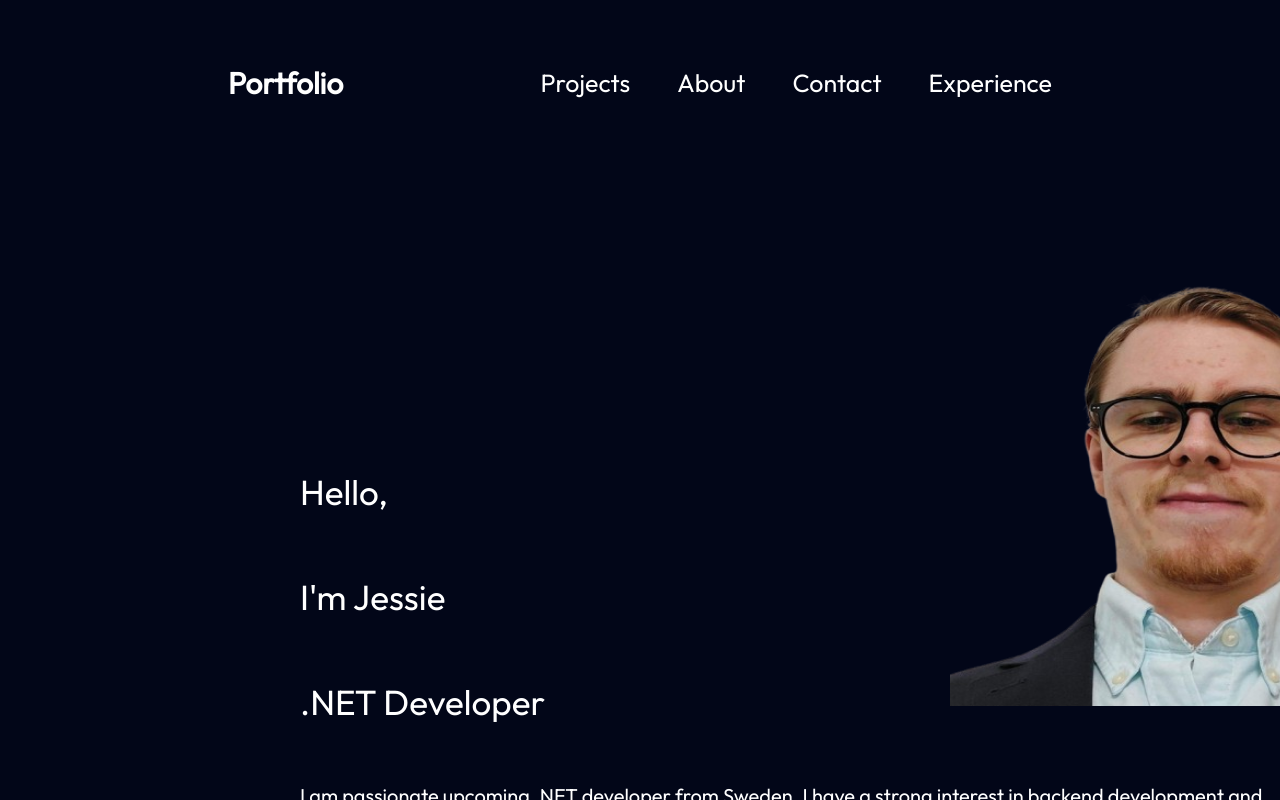
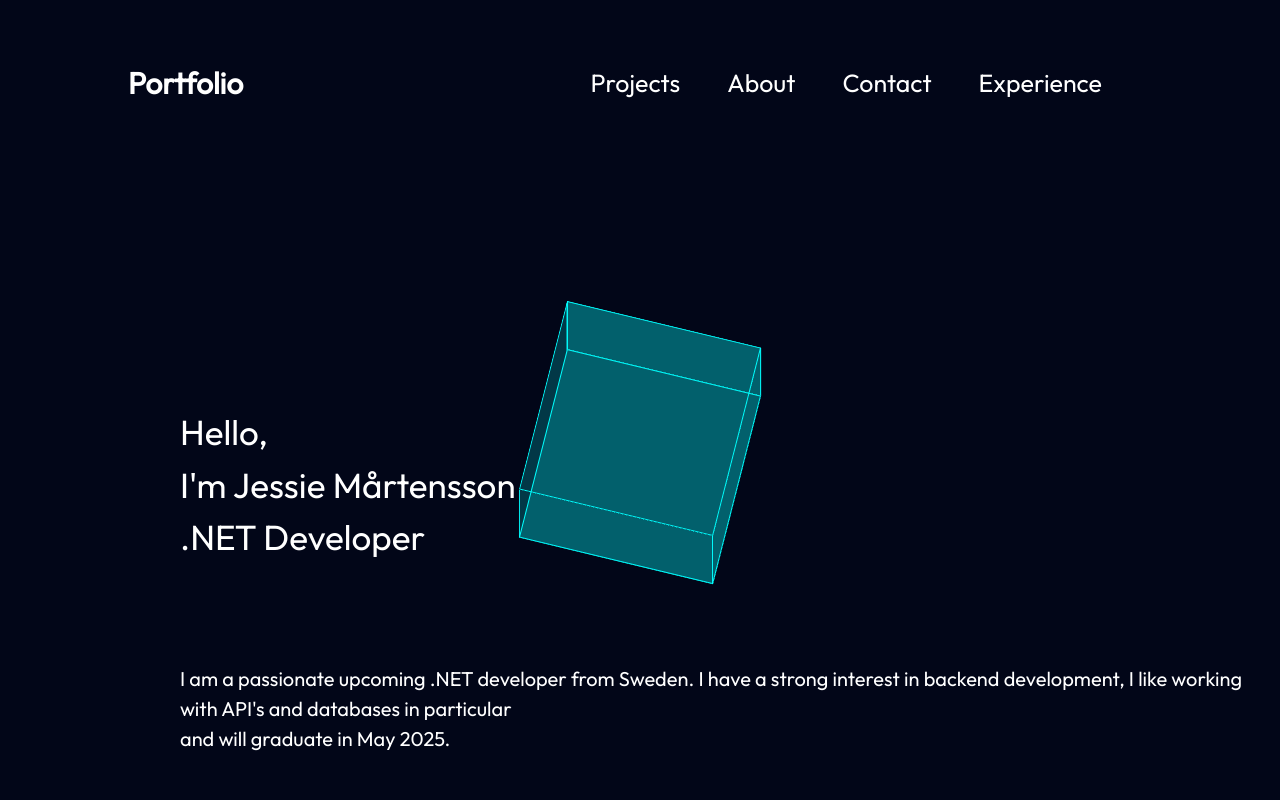
Before and after one commit to zeleron7/React-portfolio, a React (Vite) app: page / in a window 1280 px wide. Built offline with nearby package versions, Linux system fonts and the light colour scheme.

Commit message:
cube animation, about section

```diff
--- a/package.json
+++ b/package.json
@@ -13,6 +13,7 @@
     "@fontsource/outfit": "^5.2.5",
     "@fontsource/roboto": "^5.2.5",
     "@tailwindcss/vite": "^4.1.4",
+    "motion": "^12.7.4",
     "react": "^19.0.0",
     "react-dom": "^19.0.0",
     "react-router-dom": "^7.5.0",
--- a/src/App.jsx
+++ b/src/App.jsx
@@ -2,6 +2,7 @@ import styles from './App.module.css'
 import { Intro } from './components/Intro/Intro'
 import { Navbar } from './components/navbar/Navbar'
 import { About } from './components/About/About'
+import { UseAnimationFrame } from './components/Cube/Cube' // adjust path if needed
 
 import { BrowserRouter as Router, Routes, Route } from 'react-router-dom';
 
@@ -10,10 +11,12 @@ function App() {
     return <div className={styles.App}>
         <Router>
         <Navbar />
+        <UseAnimationFrame />
         <Routes>
           <Route path="/" element={
             <>
               <Intro />
+
               {/* You can include About here too if you want on homepage */}
               {/* <About /> */}
               <section id="about">
--- a/src/components/About/About.jsx
+++ b/src/components/About/About.jsx
@@ -1,15 +1,21 @@
 //import React, { useState } from 'react';
 import styles from './About.module.css';
+import portrait from '../../assets/nyttporträtt.png';
 
 export const About = () => {
   return (
 
-    <div>
+    <div className={styles.aboutContainer}>
 
-      <h1 className={styles.aboutTitle}>About Me</h1>
+      <img src={portrait} alt="Portrait" className={styles.portrait} />
 
-      <p className={styles.about}>23 years old from Söderhamn, Sweden who is very committed and passionate about IT with a broad knowledge of computers.
-        <br/> I'm currently studying to become a .NET developer in Gävle. I have a constant desire to develop and learn more. <br/> <br/> <br/> <br/> </p>
+      <h1 className={styles.aboutTitle}><br/>About Me</h1>
+
+      <p className={styles.about}>23 years old from Söderhamn, Sweden who is very committed and passionate about IT with a broad knowledge <br/> of computers.
+       I'm currently studying to become a .NET developer in Gävle. I have a constant desire to develop <br/> and learn more. Since a very young age I've had
+       a big interest in computers which came from playing video  <br/> games.  <br/> <br/> I have a background as an electrician and worked with installing
+       solar panels right after graduating. <br/> After a few months I developed pain in my heel which later turned out to be arthritis. This condition
+       <br/> got me to change my career path and this is when i came across programming. <br/> <br/></p>
     </div>
 
   )
--- a/src/components/About/About.module.css
+++ b/src/components/About/About.module.css
@@ -4,13 +4,27 @@
 .aboutTitle {
     color: var(--color-text);
     font-size: 35px;
-    margin-top: 200px;
-    margin-left: 300px;
+    margin-top: -500px;
+    margin-left: 50px;
 }
 
 .about {
     color: var(--color-text);
     font-size: 20px;
     margin-top: 50px;
-    margin-left: 300px;
+    margin-left: 50px;
 }
+
+.aboutContainer {
+    background-color: oklch(20.8% 0.042 265.755);
+    margin-top: 200px;
+    margin-left: 10%;
+    margin-right: 10%;
+}
+
+.portrait {
+    width: 400px;
+    height: 400px;
+    margin-left: 950px;
+    margin-bottom: 100px;
+}
--- /dev/null
+++ b/src/components/Cube/Cube.jsx
@@ -0,0 +1,34 @@
+import { useRef, useEffect, useState } from 'react'
+import { useAnimationFrame } from 'framer-motion'
+import styles from './Cube.module.css';
+
+export function UseAnimationFrame() {
+  const ref = useRef(null)
+  const [ready, setReady] = useState(false)
+
+  // Set 'ready' after component mounts to ensure ref exists
+  useEffect(() => {
+    setReady(true)
+  }, [])
+
+  useAnimationFrame((t) => {
+    if (!ref.current || !ready) return
+
+    const rotate = Math.sin(t / 10000) * 200
+    const y = (1 + Math.sin(t / 1000)) * -50
+    ref.current.style.transform = `translateY(${y}px) rotateX(${rotate}deg) rotateY(${rotate}deg)`
+  })
+
+  return (
+    <div className={styles.container}>
+      <div className={styles.cube} ref={ref}>
+        <div className={styles.sidefront} />
+        <div className={styles.sideback} />
+        <div className={styles.sideleft} />
+        <div className={styles.sideright} />
+        <div className={styles.sidetop} />
+        <div className={styles.sidebottom} />
+      </div>
+    </div>
+  )
+}
--- /dev/null
+++ b/src/components/Cube/Cube.module.css
@@ -0,0 +1,69 @@
+@import "../../vars.css";
+
+.container {
+    display: flex;
+    justify-content: center;
+    align-items: center;
+}
+
+.cube {
+    position: relative;
+    width: 200px;
+    height: 200px;
+    transform-style: preserve-3d;
+    margin-top: 250px;
+}
+
+.sidefront {
+    position: absolute;
+    width: 200px;
+    height: 200px;
+    background: rgba(0, 255, 255, 0.2);
+    border: 1px solid #00ffff;
+    transform: translateZ(100px);
+}
+
+.sideback {
+    position: absolute;
+    width: 200x;
+    height: 200px;
+    background: rgba(0, 255, 255, 0.2);
+    border: 1px solid #00ffff;
+    transform: rotateY(180deg) translateZ(100px);
+}
+
+.sideleft {
+    position: absolute;
+    width: 200px;
+    height: 200px;
+    background: rgba(0, 255, 255, 0.2);
+    border: 1px solid #00ffff;
+    transform: rotateY(-90deg) translateZ(100px);
+}
+
+.sideright {
+    position: absolute;
+    width: 200px;
+    height: 200px;
+    background: rgba(0, 255, 255, 0.2);
+    border: 1px solid #00ffff;
+    transform: rotateY(90deg) translateZ(100px);
+}
+
+.sidetop {
+    position: absolute;
+    width: 200px;
+    height: 200px;
+    background: rgba(0, 255, 255, 0.2);
+    border: 1px solid #00ffff;
+    transform: rotateX(90deg) translateZ(100px);
+}
+
+.sidebottom {
+    position: absolute;
+    width: 200px;
+    height: 200px;
+    background: rgba(0, 255, 255, 0.2);
+    border: 1px solid #00ffff;
+    transform: rotateX(-90deg) translateZ(100px);
+}
--- /dev/null
+++ b/src/components/Experience/Experience.jsx
@@ -0,0 +1,26 @@
+import styles from './Experience.module.css';
+
+export const Experience = () => {
+  return (
+
+    <div className={styles.container}>
+        <h1 className={styles.title}>Experience</h1>
+
+            <div className={styles.experienceItem}>
+            <h2 className={styles.experienceTitle}>Internship at XYZ Company</h2>
+            <p className={styles.experienceDescription}>Assisted in software development projects and learned about .NET technologies.</p>
+            <p className={styles.experienceDate}>January 2024 - May 2024</p>
+            </div>
+
+            <div className={styles.experienceContainer}>
+            <div className={styles.experienceItem}>
+            <h2 className={styles.experienceTitle}>Solar installer</h2>
+            <p className={styles.experienceDescription}>Worked with installing solar panels and electrical systems.</p>
+            <p className={styles.experienceDate}>June 2020 - August 2021</p>
+            </div>
+            </div>
+
+
+        </div>
+  )
+}
--- /dev/null
+++ b/src/components/Experience/Experience.module.css
@@ -0,0 +1 @@
+@import "../../vars.css";
--- a/src/components/Intro/Intro.jsx
+++ b/src/components/Intro/Intro.jsx
@@ -1,27 +1,19 @@
 //import React, { useState } from 'react';
 import styles from './Intro.module.css';
-import portrait from '../../assets/nyttporträtt.png';
 
 export const Intro = () => {
   return (
 
+    <div className={styles.container}>
+
     <div>
+      <h1 className={styles.title}>Hello, <br/> I'm Jessie Mårtensson <br/> .NET Developer</h1>
+    </div>
 
-      <img src={portrait} alt="Portrait" className={styles.portrait}/>
-
-      <h1 className={styles.title}>Hello, <br /> <br />
-        I'm Jessie <br /> <br />
-        .NET Developer <br /> <br />
-      </h1>
-
-      {/*<img src={portrait} alt="Portrait" className={styles.portrait}/>*/}
-
-      <p className={styles.description}>
-        I am passionate upcoming .NET developer from Sweden. I have a strong interest in backend development and will graduate in end of May 2025.
-      </p>
-
-
-
+    <p className={styles.description}>
+      I am a passionate upcoming .NET developer from Sweden. I have a strong interest in backend development, I like working with API's and databases in particular
+      <br/>and will graduate in May 2025.
+    </p>
     </div>
 
   )
--- a/src/components/Intro/Intro.module.css
+++ b/src/components/Intro/Intro.module.css
@@ -3,19 +3,15 @@
 .title {
     color: var(--color-text);
     font-size: 35px;
-    margin-top: -240px;
-    margin-left: 300px;
+    margin-top: -150px;
+    margin-left: 180px;
+    display: flex;
+    align-items: center;
 }
 
 .description {
     color: var(--color-text);
     font-size: 20px;
-    margin-left: 300px;
-}
-
-.portrait {
-    width: 500px;
-    height: 500px;
-    margin-left: 950px;
+    margin-left: 180px;
     margin-top: 100px;
 }
--- a/src/components/navbar/Navbar.module.css
+++ b/src/components/navbar/Navbar.module.css
@@ -17,7 +17,8 @@
     font-weight: 600;
     text-decoration: none;
     color: var(--color-text);
-    right: -100px;
+    /*right: -30px;*/
+
 }
 
 .menu {
@@ -27,7 +28,7 @@
 .menuItems {
     display: flex;
     gap: 47px;
-    margin-right: 100px;
+    margin-right: 50px;
 
     /*remove dots from list item*/
     list-style: none;
```
Also changed, not shown: 1 other file (tests, documents, lock files or other folders).
